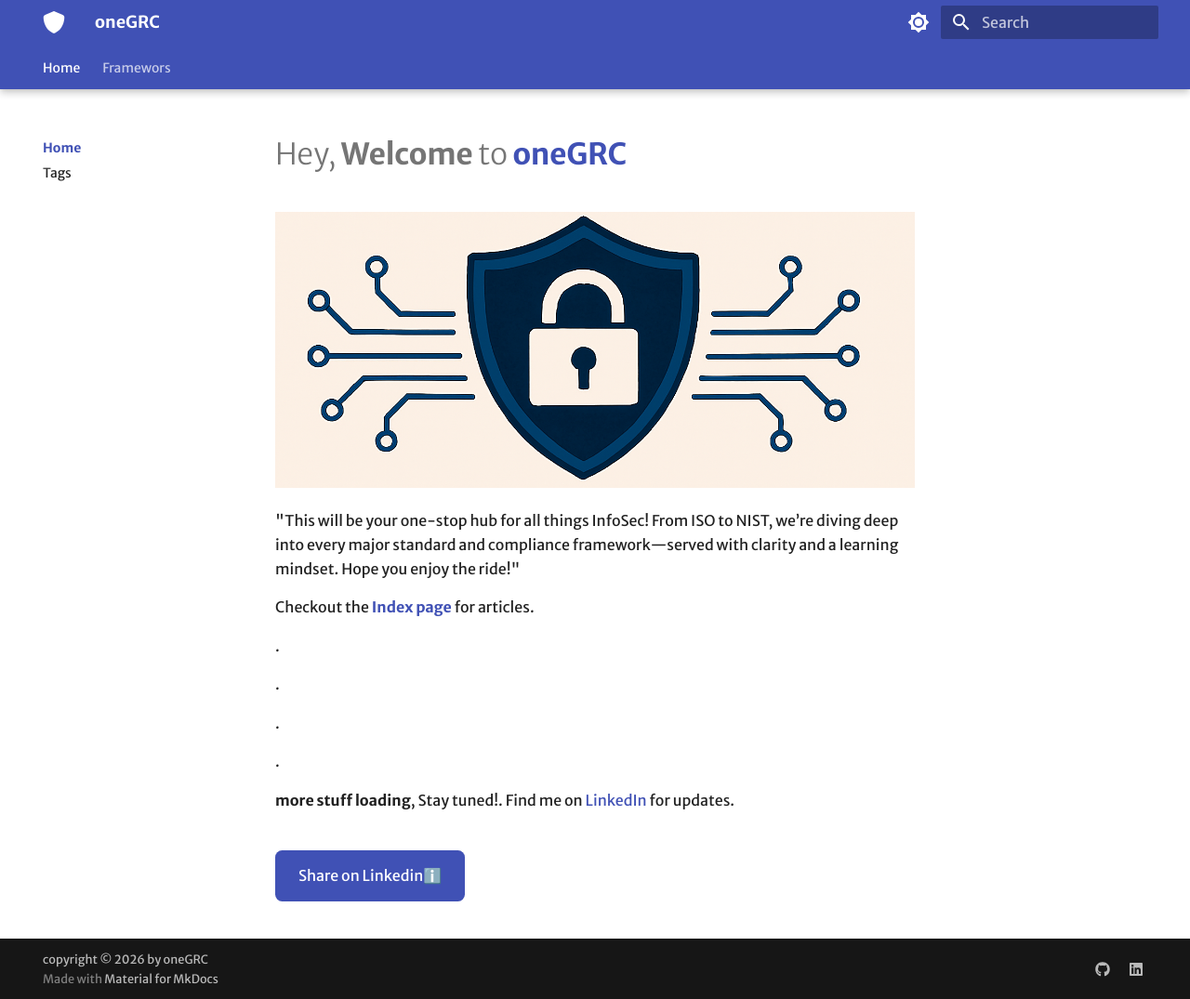
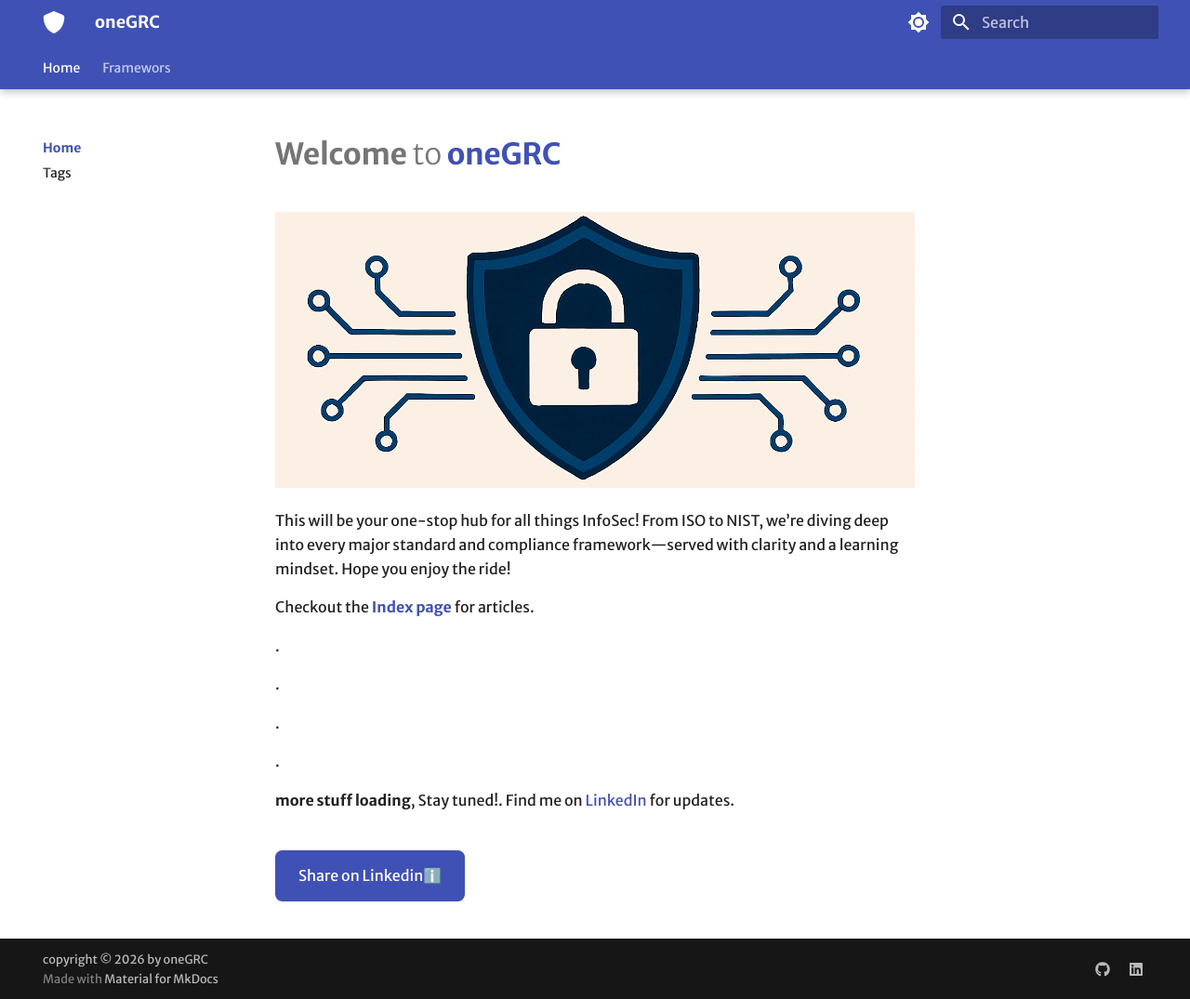
Before and after one commit to rdevanath/grc, an MkDocs documentation site: the page built from docs/index.md, in a window 1280 px wide and 1075 px high. Shown: the whole window at 93% size. Built offline with MkDocs 1.6.1 and Material for MkDocs 9.7.7, drawn with Linux system fonts in a browser that asks for light colours; some web fonts are replaced; comment, search, counter and statistics services are not loaded.

```diff
--- a/docs/index.md
+++ b/docs/index.md
@@ -1,7 +1,7 @@
-# Hey, **Welcome** to **[oneGRC](https://rdeva-py.github.io/grc/)**
+#**Welcome** to **[oneGRC](https://rdeva-py.github.io/grc/)**
 ![welcome](image/home.png)
 
-"This will be your one-stop hub for all things InfoSec! From ISO to NIST, we’re diving deep into every major standard and compliance framework—served with clarity and a learning mindset. Hope you enjoy the ride!"
+This will be your one-stop hub for all things InfoSec! From ISO to NIST, we’re diving deep into every major standard and compliance framework—served with clarity and a learning mindset. Hope you enjoy the ride!
 
 Checkout the **[Index page](document/shortcut.md)** for articles.
 
```
Also changed, not shown: 1 other file.
